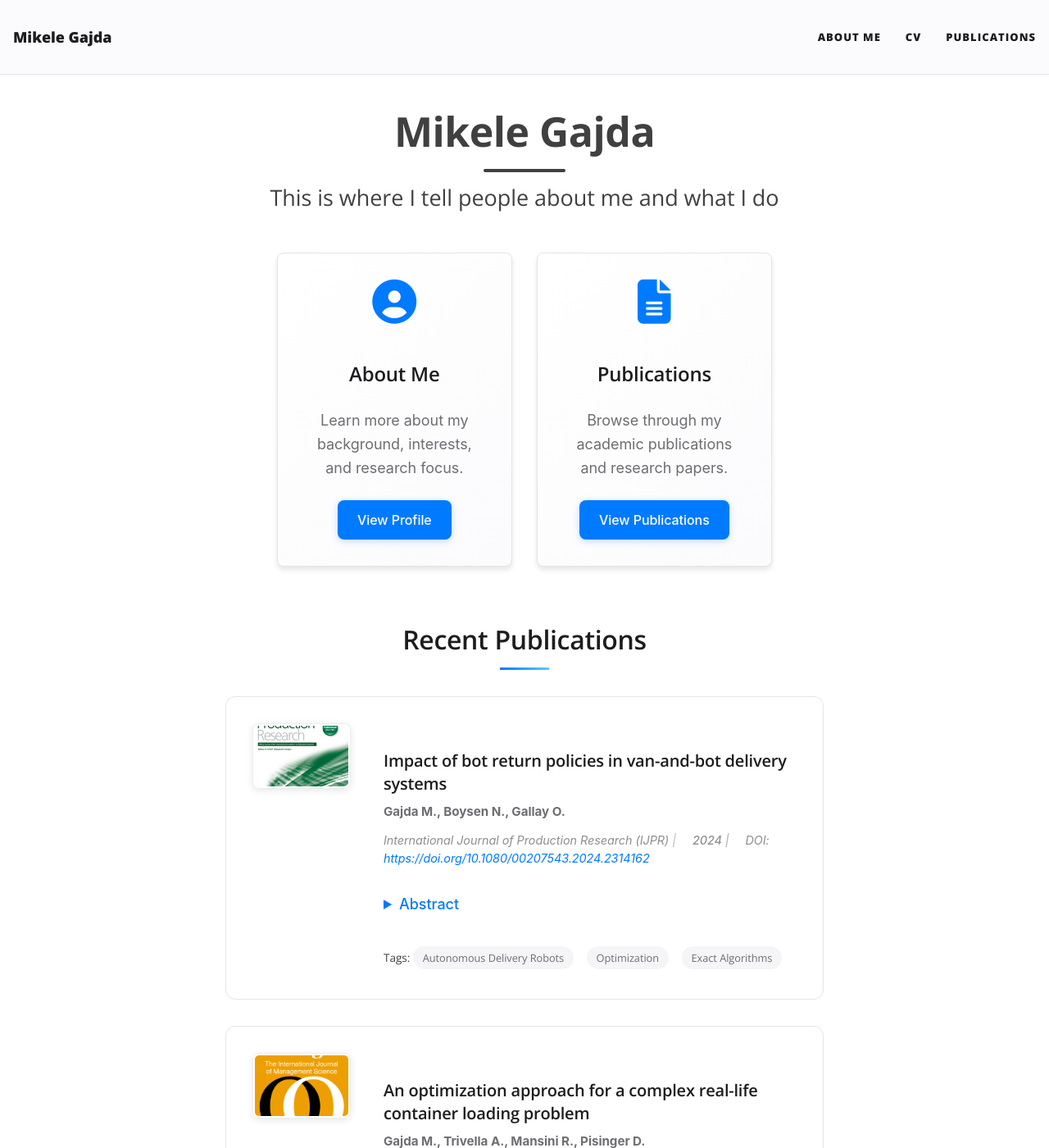
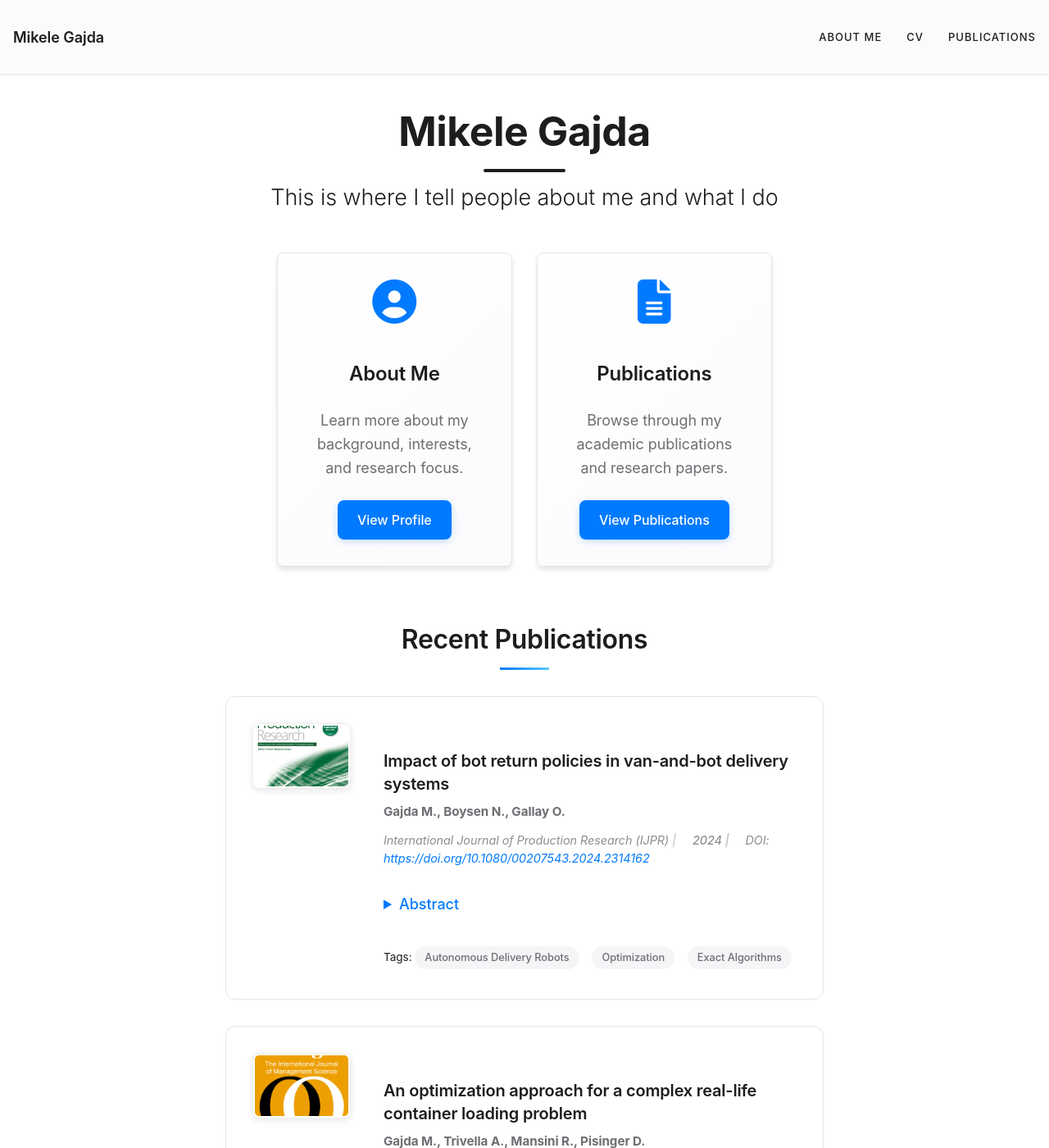
Before and after one commit to mikelegajda/my_home, a Jekyll site: the page built from index.html, in a window 1280 px wide and 1400 px high. Shown: the whole window at 82% size. Built offline with Jekyll 4.4.1, drawn with Linux system fonts in a browser that asks for light colours; the list of posts is cut into pages by our own code.

Commit message:
Resolve CSS conflicts between beautifuljekyll.css and custom-modern.css
- Updated CSS variables in beautifuljekyll.css to use modern white theme
- Changed font families to use Apple system fonts
- Fixed conflicting card and navigation background colors
- Added higher specificity overrides in custom-modern.css for:
  - Navbar styling with backdrop blur
  - Button hover effects and colors
  - Footer colors and typography
  - Publication card layouts
- Removed duplicate styling conflicts
- Added catch-all overrides to eliminate any remaining orange/beige backgrounds
- Enhanced button animations and modern Apple-style aesthetics

```diff
--- a/assets/css/beautifuljekyll.css
+++ b/assets/css/beautifuljekyll.css
@@ -4,25 +4,25 @@ layout: null
 @import url("pygment_highlights.css");
 
 :root {
-  /* config file CSS variables */
-  --page-col: #fbe9d0;
-  --text-col: #404040;
-  --link-col: #e64833;
-  --hover-col: #e64833;
+  /* Modern Apple-inspired CSS variables */
+  --page-col: #FFFFFF;
+  --text-col: #1D1D1F;
+  --link-col: #007AFF;
+  --hover-col: #0051D5;
 
-  --navbar-col: #244855;
-  --navbar-text-col: #ffffff;
-  --navbar-border-col: #DDDDDD;
+  --navbar-col: #FBFBFD;
+  --navbar-text-col: #1D1D1F;
+  --navbar-border-col: #E5E5E7;
 
-  --footer-col: #244855;
-  --footer-text-col: #f4eded;
-  --footer-link-col: #e64833;
-  --footer-hover-col: #e64833;
+  --footer-col: #F5F5F7;
+  --footer-text-col: #6E6E73;
+  --footer-link-col: #007AFF;
+  --footer-hover-col: #0051D5;
 
   /* common CSS variables */
-  --body-font: 'Lora', 'Times New Roman', serif;
-  --header-font: 'Open Sans', 'Helvetica Neue', Helvetica, Arial, sans-serif;
-  --mid-col: #808080;
+  --body-font: -apple-system, BlinkMacSystemFont, 'Segoe UI', Roboto, Oxygen, Ubuntu, Cantarell, sans-serif;
+  --header-font: -apple-system, BlinkMacSystemFont, 'Segoe UI', Roboto, Oxygen, Ubuntu, Cantarell, sans-serif;
+  --mid-col: #8E8E93;
 }
 
 
@@ -1133,8 +1133,8 @@ pre {
 .btn-primary:hover,
 .btn-primary:focus,
 .btn-primary:active {
-  background-color: #d13d29;
-  border-color: #d13d29;
+  background-color: #007AFF;
+  border-color: #007AFF;
 }
 
 /* --- Publications page --- */
@@ -1267,7 +1267,7 @@ pre {
   overflow: hidden;
   box-shadow: 0 4px 6px rgba(0,0,0,0.1);
   will-change: transform;
-  background-color: #fceedd;
+  background-color: #FFFFFF;
 }
 
 .nav-cards-container .nav-card:hover {
@@ -1296,7 +1296,7 @@ pre {
 
 
 .post-card {
-  background: #fceedd;
+  background: #FFFFFF;
   border-radius: 8px;
   box-shadow: 0 2px 15px rgba(0,0,0,0.1);
   padding: 25px;
--- a/assets/css/custom-modern.css
+++ b/assets/css/custom-modern.css
@@ -5,7 +5,15 @@ html, body {
   background-color: #FFFFFF !important;
 }
 
-.container, .container-fluid, .main-content, #main {
+.container, .container-fluid, .main-content, #main, main {
+  background-color: #FFFFFF !important;
+}
+
+/* Remove any orange/beige backgrounds */
+*[style*="background-color: #fbe9d0"],
+*[style*="background-color: #fceedd"],
+.nav-card[style*="background"],
+.post-card[style*="background"] {
   background-color: #FFFFFF !important;
 }
 
@@ -32,48 +40,60 @@ h1 {
   line-height: 1.2;
 }
 
-/* Enhanced navbar */
-.navbar {
-  backdrop-filter: saturate(180%) blur(20px);
-  -webkit-backdrop-filter: saturate(180%) blur(20px);
+/* Enhanced navbar with higher specificity */
+.navbar.navbar-custom,
+.navbar-custom {
+  backdrop-filter: saturate(180%) blur(20px) !important;
+  -webkit-backdrop-filter: saturate(180%) blur(20px) !important;
   background-color: rgba(251, 251, 253, 0.85) !important;
-  border-bottom: 1px solid rgba(229, 229, 231, 0.8);
-  box-shadow: 0 1px 3px rgba(0, 0, 0, 0.05);
+  border-bottom: 1px solid rgba(229, 229, 231, 0.8) !important;
+  box-shadow: 0 1px 3px rgba(0, 0, 0, 0.05) !important;
 }
 
-.navbar-brand {
-  font-weight: 600;
+.navbar-custom .navbar-brand {
+  font-weight: 600 !important;
   color: #1D1D1F !important;
 }
 
-.navbar-nav .nav-link {
-  font-weight: 500;
+.navbar-custom .navbar-nav .nav-link {
+  font-weight: 500 !important;
   color: #1D1D1F !important;
-  transition: color 0.2s ease;
+  transition: color 0.2s ease !important;
 }
 
-.navbar-nav .nav-link:hover {
+.navbar-custom .navbar-nav .nav-link:hover,
+.navbar-custom .navbar-nav .nav-link:focus {
   color: #007AFF !important;
 }
 
-/* Button improvements */
-.btn {
-  border-radius: 8px;
-  font-weight: 500;
-  padding: 0.75rem 1.5rem;
-  transition: all 0.2s ease;
-  border: none;
+.navbar-custom .navbar-brand:hover,
+.navbar-custom .navbar-brand:focus {
+  color: #007AFF !important;
+}
+
+/* Button improvements with higher specificity */
+.btn,
+.btn-primary {
+  border-radius: 8px !important;
+  font-weight: 500 !important;
+  padding: 0.75rem 1.5rem !important;
+  transition: all 0.2s ease !important;
+  border: none !important;
 }
 
 .btn-primary {
-  background-color: #007AFF;
-  box-shadow: 0 2px 8px rgba(0, 122, 255, 0.25);
+  background-color: #007AFF !important;
+  border-color: #007AFF !important;
+  box-shadow: 0 2px 8px rgba(0, 122, 255, 0.25) !important;
 }
 
-.btn-primary:hover {
-  background-color: #0051D5;
-  transform: translateY(-1px);
-  box-shadow: 0 4px 16px rgba(0, 122, 255, 0.35);
+.btn-primary:hover,
+.btn-primary:focus,
+.btn-primary:active {
+  background-color: #0051D5 !important;
+  border-color: #0051D5 !important;
+  transform: translateY(-1px) !important;
+  box-shadow: 0 4px 16px rgba(0, 122, 255, 0.35) !important;
 }
 
 /* Card and content improvements */
@@ -139,12 +159,27 @@ h1 {
   margin-bottom: 1.5rem;
 }
 
-/* Footer improvements */
-footer {
+/* Footer improvements with higher specificity */
+footer,
+footer.footer {
   background-color: #F5F5F7 !important;
-  border-top: 1px solid #E5E5E7;
-  padding: 2rem 0;
+  border-top: 1px solid #E5E5E7 !important;
+  padding: 2rem 0 !important;
 }
+
+footer p.text-muted {
+  color: #6E6E73 !important;
+}
+
+footer a {
+  color: #007AFF !important;
+}
+
+footer a:hover,
+footer a:focus {
+  color: #0051D5 !important;
+}
+
 
 /* Link improvements */
 a {
@@ -185,23 +220,23 @@ a:hover {
   transform: translateY(-2px);
 }
 
-/* Publications list styling */
-.publication-preview {
-  background: #FFFFFF;
-  border: 1px solid #E5E5E7;
-  border-radius: 12px;
-  padding: 2rem;
-  margin-bottom: 2rem;
-  transition: all 0.3s ease;
-  display: flex;
-  gap: 1.5rem;
-  align-items: flex-start;
+/* Override publication styles from main theme */
+.publications-list .publication-preview {
+  background: #FFFFFF !important;
+  border: 1px solid #E5E5E7 !important;
+  border-radius: 12px !important;
+  padding: 2rem !important;
+  margin-bottom: 2rem !important;
+  transition: all 0.3s ease !important;
+  display: flex !important;
+  gap: 1.5rem !important;
+  align-items: flex-start !important;
 }
 
-.publication-preview:hover {
-  border-color: #007AFF;
-  box-shadow: 0 8px 32px rgba(0, 122, 255, 0.1);
-  transform: translateY(-2px);
+.publications-list .publication-preview:hover {
+  border-color: #007AFF !important;
+  box-shadow: 0 8px 32px rgba(0, 122, 255, 0.1) !important;
+  transform: translateY(-2px) !important;
 }
 
 .publication-image {
```
